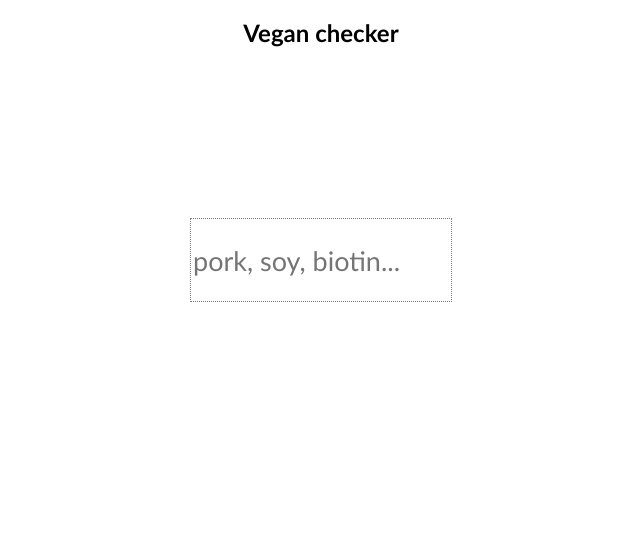
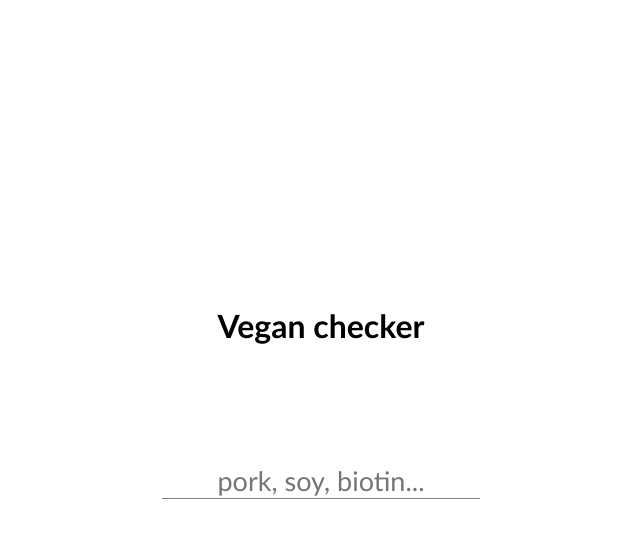
Before and after one commit to mathieu-anderson/vegan-checker, a React (Create React App) app: page / in a window 1280 px wide. Shown: the top 538 px of the page, without its empty margins (319-959 px from the left). Built offline with nearby package versions, Linux system fonts and the light colour scheme.

Commit message:
Results component, styling

```diff
--- a/package.json
+++ b/package.json
@@ -16,6 +16,9 @@
     "build": "react-scripts build",
     "test": "react-scripts test --env=jsdom",
     "eject": "react-scripts eject",
-    "deploy": "npm run build && surge --project ./build --domain vegan-checker.surge.sh"
+    "deploy": "npm run test && npm run build && surge --project ./build --domain vegan-checker.surge.sh"
+  },
+  "devDependencies": {
+    "prop-types": "^15.6.2"
   }
 }
--- a/src/App.css
+++ b/src/App.css
@@ -1,34 +1,40 @@
 .App {
-  text-align: center;
+  display: flex;
+  flex-flow: column;
+  align-items: center;
+  align-content: center;
+  justify-content: center;
+  height: 100vh;
 }
 
 .App-header {
-  height: 15vh;
   padding: 0.1em;
 }
 
 .App-title {
-  font-size: 1.5em;
+  font-size: 2em;
 }
 
 .App-form {
   display: flex;
   flex-flow: column wrap;
   justify-content: center;
-  max-width: 100vw;
   font-size: large;
   padding: 1em;
 }
 
 .App-input {
   font-family: "Gill Sans", sans-serif;
-  border: 1px dotted grey;
-  height: 10vh;
-  width: 20vw;
+  text-align: center;
+  border: none;
+  border-bottom: 1px solid grey;
   font-size: 1.5em;
 }
 
+.App-input:focus {
+  outline-width: 0;
+}
+
 .App-result {
-  height: 10vh;
   font-size: 4em;
 }
--- a/src/App.js
+++ b/src/App.js
@@ -4,6 +4,8 @@ import { filter as fuzzyFilter } from 'fuzzy';
 import maybeVeganList from 'is-not-vegan/src/util/canbevegan.json';
 import nonVeganList from 'is-not-vegan/src/util/nonvegan.json';
 import { checkIngredients } from 'is-not-vegan';
+
+import Results from './Components/Results';
 
 import './App.css';
 
@@ -49,33 +51,17 @@ class App extends Component {
   }
 
   render () {
-    const { ingredientChecked } = this.state;
+    const { nonvegan, flagged, other } = this.state.ingredientChecked;
 
     return (
       <div className='App'>
+
         <header className='App-header'>
           <h1 className='App-title'>Vegan checker</h1>
         </header>
+
         <span className='App-result'>
-          {
-            <React.Fragment>
-              {
-                ingredientChecked.other.length
-                  ? ingredientChecked.other.map(i => <span style={{ padding: '0.5em', color: 'grey' }}>{i}</span>)
-                  : <span style={{ padding: '0.5em', color: 'grey' }} />
-              }
-              {
-                ingredientChecked.nonvegan.length
-                  ? ingredientChecked.nonvegan.map(i => <span style={{padding: '0.5em', color: 'red'}}>{i}</span>)
-                  : null
-              }
-              {
-                ingredientChecked.flagged.length
-                  ? ingredientChecked.flagged.map(i => <span style={{padding: '0.5em', color: 'orange'}}>{i}</span>)
-                  : null
-              }
-            </React.Fragment>
-          }
+          <Results nonvegan={nonvegan} flagged={flagged} other={other} />
         </span>
 
         <div className='App-form'>
@@ -83,13 +69,16 @@ class App extends Component {
             <input
               required
               type='text'
-              name='ingredients'
+              name='ingredient'
               placeholder='pork, soy, biotin...'
               className='App-input'
               onChange={this.handleChange}
+              onFocus={(e) => (e.target.placeholder = '')}
+              onBlur={(e) => (e.target.placeholder = 'pork, soy, biotin...')}
               />
           </form>
         </div>
+
       </div>
     );
   }
--- /dev/null
+++ b/src/Components/Results.jsx
@@ -0,0 +1,30 @@
+import React from 'react';
+import PropTypes from 'prop-types';
+
+Results.PropTypes = {
+  nonvegan: PropTypes.array,
+  flagged: PropTypes.array,
+  other: PropTypes.array
+};
+
+export default function Results ({ nonvegan, flagged, other }) {
+  return (
+    <React.Fragment>
+      {
+        other.length
+          ? other.map(i => <span style={{ padding: '0.1em', color: 'grey' }}>{i}</span>)
+          : <span style={{ padding: '0.1em' }} />
+      }
+      {
+        nonvegan.length
+          ? nonvegan.map(i => <span style={{ padding: '0.1em', color: 'red' }}>{i}</span>)
+          : null
+      }
+      {
+        flagged.length
+          ? flagged.map(i => <span style={{ padding: '0.1em', color: 'orange' }}>{i}</span>)
+          : null
+      }
+    </React.Fragment>
+  );
+}
```
Also changed, not shown: src/Components/ResultsMaybeVegan.jsx (deleted), src/Components/ResultsNotVegan.jsx (deleted), src/Components/ResultsOther.jsx (deleted), src/Containers/Results.jsx (deleted), 1 other file (tests, documents, lock files or other folders).
